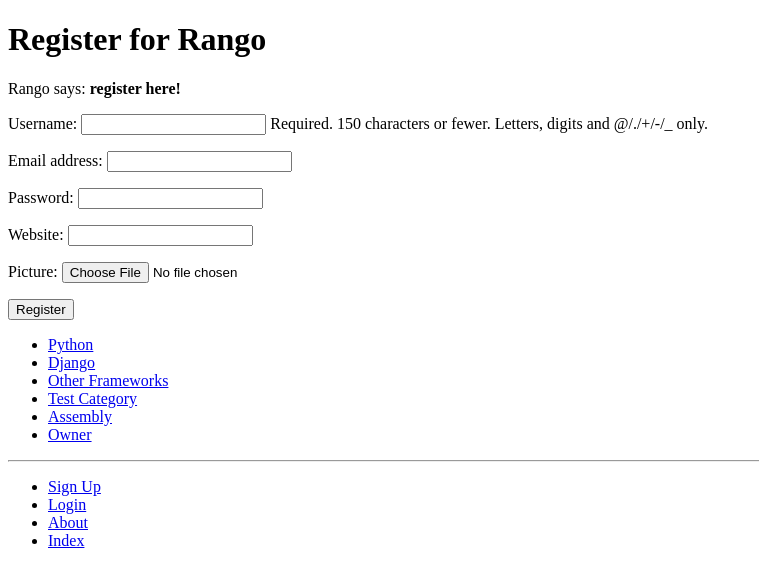
After one commit to 666elias777/tango_with_django_project-, a Django app: page /rango/register/ in a window 1280 px wide. The commit adds this page. Shown: the top 587 px of the page, without its empty margins (0-759 px from the left). Run offline with Django 3.2, Linux system fonts and the light colour scheme; data comes from the database, SQL or seed files in the repository; both versions use the stored data as it was after the commit.

Commit message:
finished chap. 9

```diff
--- a/rango/admin.py
+++ b/rango/admin.py
@@ -1,5 +1,6 @@
 from django.contrib import admin
 from rango.models import Category, Page
+from rango.models import UserProfile
 
 # Register your models here.
 class PageInline(admin.TabularInline):
@@ -16,6 +17,7 @@ class PageAdmin(admin.ModelAdmin):
 
 admin.site.register(Category, CategoryAdmin)
 admin.site.register(Page, PageAdmin)
+admin.site.register(UserProfile)
 
 admin.site.site_header = "Rango Admin Panel"
 admin.site.site_title = "Rango Admin"
--- a/rango/forms.py
+++ b/rango/forms.py
@@ -1,5 +1,7 @@
 from django import forms
 from rango.models import Page, Category
+from django.contrib.auth.models import User
+from rango.models import UserProfile
 
 class CategoryForm(forms.ModelForm):
     views = forms.IntegerField(widget=forms.HiddenInput(), initial=0)
@@ -12,6 +14,18 @@ class CategoryForm(forms.ModelForm):
 
 from django import forms
 from rango.models import Page
+
+class UserForm(forms.ModelForm):
+    password = forms.CharField(widget=forms.PasswordInput())
+
+    class Meta:
+        model = User
+        fields = ('username', 'email', 'password',)
+
+class UserProfileForm(forms.ModelForm):
+    class Meta:
+        model = UserProfile
+        fields = ('website', 'picture',)
 
 class PageForm(forms.ModelForm):
     title = forms.CharField(
--- a/rango/models.py
+++ b/rango/models.py
@@ -1,5 +1,6 @@
+from django.template.defaultfilters import slugify
+from django.contrib.auth.models import User
 from django.db import models
-from django.template.defaultfilters import slugify
 
 class Category(models.Model):
     TITLE_MAX_LENGTH = 128  # Centralising max_length value
@@ -29,3 +30,14 @@ class Page(models.Model):
 
     def __str__(self):
         return self.title
+
+class UserProfile(models.Model):
+    # This line is required. Links UserProfile to a User model instance.
+    user = models.OneToOneField(User, on_delete=models.CASCADE)
+
+    # The additional attributes we wish to include.
+    website = models.URLField(blank=True)
+    picture = models.ImageField(upload_to='profile_images', blank=True)
+
+    def __str__(self):
+        return self.user.username
--- a/rango/urls.py
+++ b/rango/urls.py
@@ -6,7 +6,13 @@ app_name = 'rango'
 urlpatterns = [
     path('', views.index, name='index'),
     path('about/', views.about, name='about'),
+    path('category/<slug:category_name_slug>/add_page/', views.add_page,
+    name='add_page'),
     path('category/<slug:category_name_slug>/', views.show_category,
     name='show_category'),
     path('add_category/', views.add_category, name='add_category'),
+    path('register/', views.register, name='register'),
+    path('login/', views.user_login, name='login'),
+    path('restricted/', views.restricted, name='restricted'),
+    path('logout/', views.user_logout, name='logout'),
 ]
--- a/rango/views.py
+++ b/rango/views.py
@@ -1,8 +1,12 @@
 from django.shortcuts import render, get_object_or_404
+from rango.models import Category, Page
+from rango.forms import CategoryForm, PageForm, UserForm, UserProfileForm
+from django.contrib.auth import authenticate, login, logout
+from django.http import HttpResponse
 from django.urls import reverse
 from django.shortcuts import redirect
-from rango.models import Category, Page
-from rango.forms import CategoryForm, PageForm
+from django.shortcuts import render
+from django.contrib.auth.decorators import login_required
 
 def add_page(request, category_name_slug):
     category = get_object_or_404(Category, slug=category_name_slug)
@@ -19,6 +23,7 @@ def add_page(request, category_name_slug):
         form = PageForm()
 
     return render(request, 'rango/add_page.html', {'form': form, 'category': category})
+    pass
 
 def index(request):
     """
@@ -87,3 +92,68 @@ def add_category(request):
     # Will handle the bad form, new form, or no form supplied cases.
     # Render the form with error messages (if any).
     return render(request, 'rango/add_category.html', {'form': form})
+    pass
+
+
+def register(request):
+    registered = False
+
+    if request.method == 'POST':
+        user_form = UserForm(request.POST)
+        profile_form = UserProfileForm(request.POST)
+
+        if user_form.is_valid() and profile_form.is_valid():
+            user = user_form.save()
+            user.set_password(user.password)
+            user.save()
+
+            profile = profile_form.save(commit=False)
+            profile.user = user
+
+            if 'picture' in request.FILES:
+                profile.picture = request.FILES['picture']
+
+            profile.save()
+            registered = True
+        else:
+            print(user_form.errors, profile_form.errors)
+
+    else:
+        user_form = UserForm()
+        profile_form = UserProfileForm()
+
+    return render(request,
+                'rango/register.html',
+                context = {'user_form': user_form,
+                          'profile_form': profile_form,
+                          'registered': registered})
+
+def user_login(request):
+    if request.method == 'POST':
+        username = request.POST.get('username')
+        password = request.POST.get('password')
+        user = authenticate(username=username, password=password)
+
+        if user:
+            login(request, user)
+            return redirect(reverse('rango:index'))
+        else:
+            return HttpResponse("Invalid login details supplied.")
+
+    return render(request, 'rango/login.html')
+
+def login_view(request):
+    return render(request, 'rango/login.html')
+
+@login_required
+def restricted(request):
+    return render(request, 'rango/restricted.html')
+
+# Use the login_required() decorator to ensure only those logged in can
+# access the view.
+@login_required
+def user_logout(request):
+    # Since we know the user is logged in, we can now just log them out.
+    logout(request)
+    # Take the user back to the homepage.
+    return redirect(reverse('rango:index'))
--- a/tango_with_django_project/urls.py
+++ b/tango_with_django_project/urls.py
@@ -20,10 +20,12 @@ from rango import views
 from django.conf import settings
 from django.conf.urls.static import static
 
+app_name = 'rango'
+
 urlpatterns = [
     path('', views.index, name='index'),
     path('rango/', include('rango.urls')),
-    # The above maps any URLs starting with rango/ to be handled by rango.
     path('admin/', admin.site.urls),
+    path('login', views.login_view, name='login'),
     path('category/<slug:category_name_slug>/add_page/', views.add_page, name='add_page'),
 ] + static(settings.MEDIA_URL, document_root=settings.MEDIA_ROOT)
--- a/templates/rango/base.html
+++ b/templates/rango/base.html
@@ -27,7 +27,18 @@
         <hr />
         <div>
             <ul>
-                <li><a href="{% url 'rango:add_category' %}">Add a New Category</a></li>
+                {% if user.is_authenticated %}
+                    <!-- Show these links when the user is logged in -->
+                    <li><a href="{% url 'rango:restricted' %}">Restricted Page</a></li>
+                    <li><a href="{% url 'rango:logout' %}">Logout</a></li>
+                    <li><a href="{% url 'rango:add_category' %}">Add New Category</a></li>
+                {% else %}
+                    <!-- Show these links when the user is NOT logged in -->
+                    <li><a href="{% url 'rango:register' %}">Sign Up</a></li>
+                    <li><a href="{% url 'rango:login' %}">Login</a></li>
+                {% endif %}
+
+                <!-- Outside the conditional statements, ALWAYS show -->
                 <li><a href="{% url 'rango:about' %}">About</a></li>
                 <li><a href="{% url 'rango:index' %}">Index</a></li>
             </ul>
--- a/templates/rango/category.html
+++ b/templates/rango/category.html
@@ -22,9 +22,9 @@
     {% else %}
       <strong>No pages currently in this category.</strong>
     {% endif %}
-
-    <a href="{% url 'add_page' category.slug %}">Add Page</a> <br />
-
+    {% if user.is_authenticated %}
+    <a href="{% url 'rango:add_page' category.slug %}">Add a Page</a>
+    {% endif %}
   {% else %}
     <strong>The specified category does not exist.</strong>
   {% endif %}
--- a/templates/rango/index.html
+++ b/templates/rango/index.html
@@ -7,7 +7,11 @@
 
 {% block body_block %}
     <h1>Rango says...</h1>
-    <p>hey there partner!</p>
+    <p>{% if user.is_authenticated %}
+            howdy {{ user.username }}!
+        {% else %}
+            hey there partner!
+        {% endif %}</p>
     <p><Strong>Crunchy, creamy, cookie, candy, cupcake!</Strong></p>
 
     {% if categories %}
--- /dev/null
+++ b/templates/rango/register.html
@@ -0,0 +1,24 @@
+{% extends 'rango/base.html' %}
+{% load static %}
+
+{% block body_block %}
+<h1>Register for Rango</h1>
+{% if registered %}
+Rango says: <strong>thank you for registering!</strong>
+<a href="{% url 'rango:index' %}">Return to the homepage</a><br />
+{% else %}
+Rango says: <strong>register here!</strong><br />
+<form id="user_form" method="post" action="{% url 'rango:register' %}"
+        enctype="multipart/form-data">
+
+        {% csrf_token %}
+
+        <!-- Display each form -->
+         {{ user_form.as_p }}
+         {{ profile_form.as_p }}
+
+         <!-- Provide a button to click to submit the form. -->
+          <input type="submit" name="submit" value="Register">
+</form>
+{% endif %}
+{% endblock %}
```
Also changed, not shown: tango_with_django_project/settings.py (+9 -0 lines), templates/rango/login.html (added, +18 -0 lines), templates/rango/restricted.html (added, +10 -0 lines), db.sqlite3, rango/migrations/0005_userprofile.py (added).
